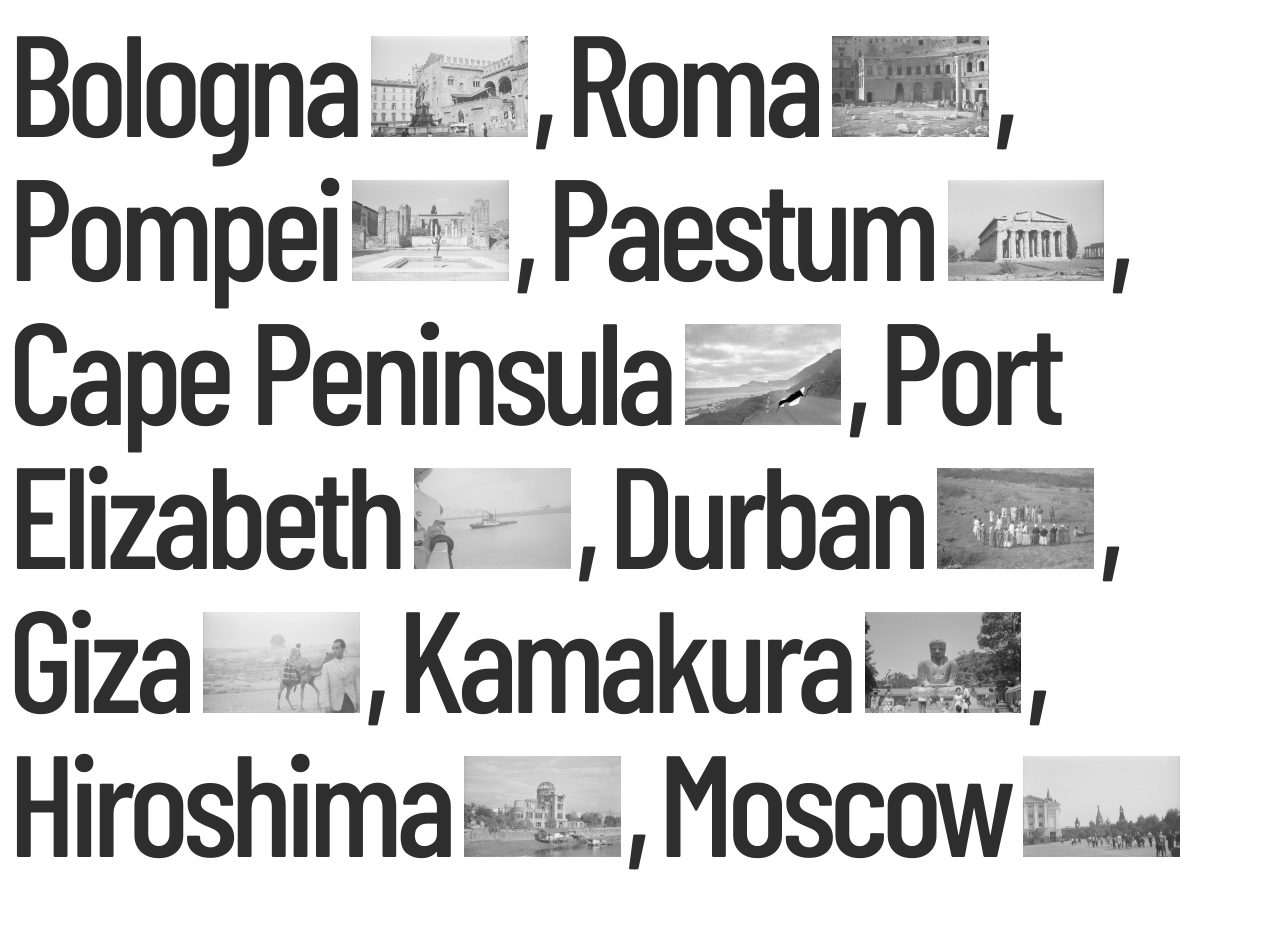
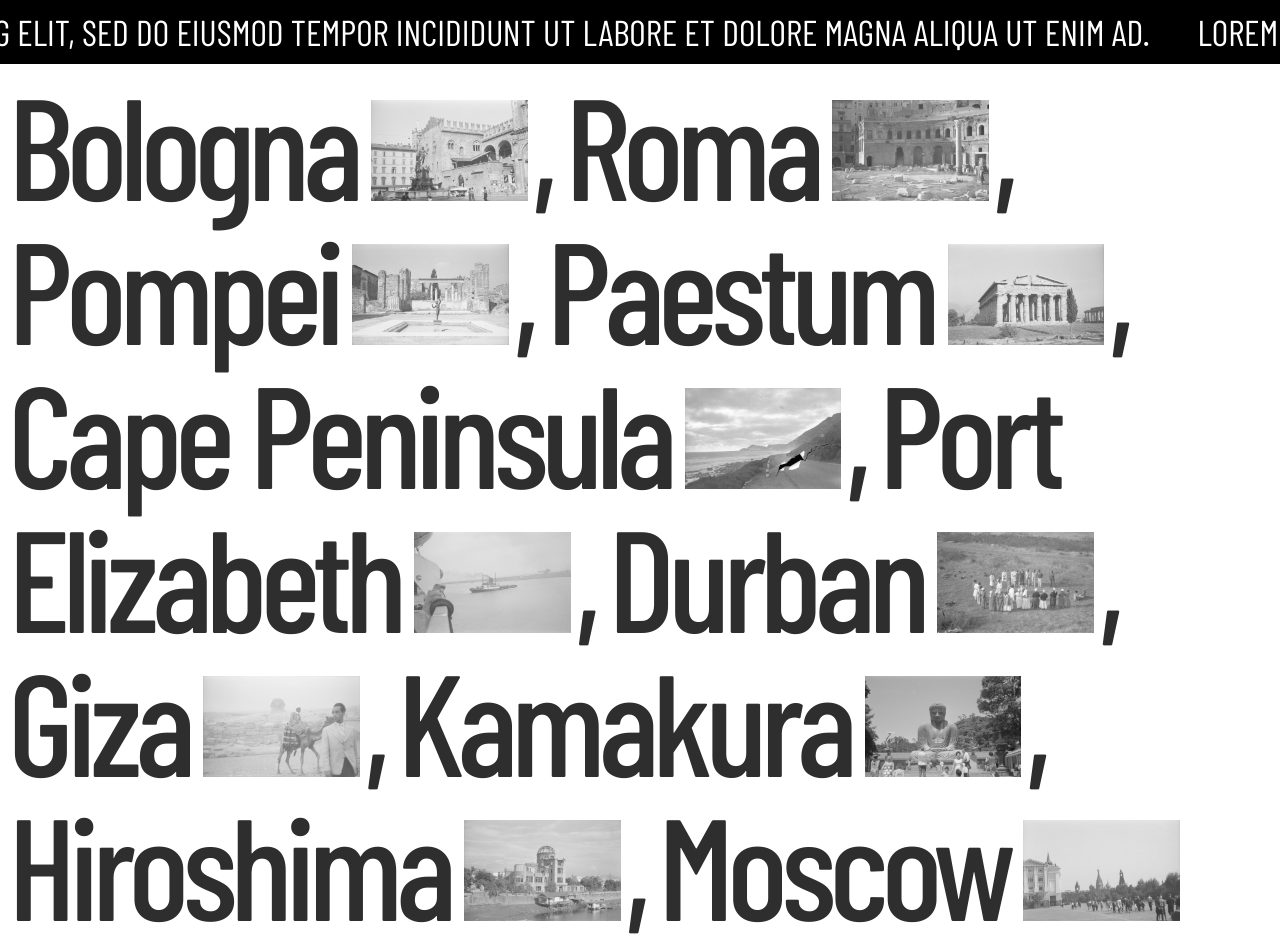
Before and after one commit to mbourjac/react-projects-list, a React (Vite) app: page / in a window 1280 px wide. Before the commit the page ends 886 px from the top, so only its background shows below. Built offline with nearby package versions, Linux system fonts and the light colour scheme; a web font is replaced by a local one.

Commit message:
feat: implement base marquee

```diff
--- a/package.json
+++ b/package.json
@@ -12,6 +12,7 @@
   },
   "dependencies": {
     "clsx": "^2.1.0",
+    "framer-motion": "^11.0.24",
     "react": "^18.2.0",
     "react-dom": "^18.2.0",
     "react-router-dom": "^6.21.0",
--- /dev/null
+++ b/src/components/Marquee/Marquee.tsx
@@ -0,0 +1,45 @@
+import type { ReactNode } from 'react';
+import { cn } from '../../lib/tailwind';
+import { MarqueeContent } from './MarqueeContent';
+
+export type MarqueeProps = {
+  className?: string;
+  duration?: number;
+  contentCount?: number;
+  gap?: string;
+  isVertical?: boolean;
+  isReverse?: boolean;
+  isRotate?: boolean;
+  children: ReactNode;
+};
+
+export const Marquee = ({
+  className,
+  gap = '3rem',
+  isVertical = false,
+  children,
+  ...restProps
+}: MarqueeProps) => {
+  return (
+    <div
+      className={cn(
+        'flex items-center overflow-hidden text-5xl',
+        isVertical ? 'vertical-rl h-full px-3' : 'horizontal-tb w-full py-3',
+        className,
+      )}
+      style={{ gap }}
+    >
+      <MarqueeContent gap={gap} isVertical={isVertical} {...restProps}>
+        {children}
+      </MarqueeContent>
+      <MarqueeContent
+        isAriaHidden
+        gap={gap}
+        isVertical={isVertical}
+        {...restProps}
+      >
+        {children}
+      </MarqueeContent>
+    </div>
+  );
+};
--- /dev/null
+++ b/src/components/Marquee/MarqueeContent.tsx
@@ -0,0 +1,56 @@
+import { motion } from 'framer-motion';
+import { cn } from '../../lib/tailwind';
+import type { MarqueeProps } from './Marquee';
+
+type MarqueeContentProps = MarqueeProps & {
+  gap: string;
+  isVertical: boolean;
+  isAriaHidden?: boolean;
+};
+
+export const MarqueeContent = ({
+  duration = 30,
+  contentCount = 1,
+  gap,
+  isVertical,
+  isReverse = false,
+  isRotate = false,
+  isAriaHidden,
+  children,
+}: MarqueeContentProps) => {
+  const initialInlineStart = isReverse ? `calc(-100% - ${gap})` : 0;
+  const animateInlineStart = isReverse ? 0 : `calc(-100% - ${gap})`;
+  const rotate = isRotate ? 180 : 0;
+
+  const initial =
+    isVertical ? { y: initialInlineStart, rotate } : { x: initialInlineStart };
+
+  const animate =
+    isVertical ? { y: animateInlineStart, rotate } : { x: animateInlineStart };
+
+  const transition = { duration, repeat: Infinity, ease: 'linear' };
+
+  return (
+    <motion.div
+      className="flex items-center whitespace-nowrap"
+      style={{ gap }}
+      initial={initial}
+      animate={animate}
+      transition={transition}
+      aria-hidden={isAriaHidden}
+    >
+      {Array.from({ length: contentCount }, (_, index) => {
+        return (
+          <div
+            key={index}
+            className={cn(Array.isArray(children) && 'flex items-center')}
+            style={{ gap }}
+            aria-hidden={isAriaHidden ?? index !== 0}
+          >
+            {children}
+          </div>
+        );
+      })}
+    </motion.div>
+  );
+};
--- a/src/pages/Home.tsx
+++ b/src/pages/Home.tsx
@@ -1,4 +1,5 @@
 import { Link } from 'react-router-dom';
+import { Marquee } from '../components/Marquee/Marquee';
 import { cn } from '../lib/tailwind';
 import { projectCovers } from './Home.constants';
 
@@ -6,8 +7,17 @@ export const Home = () => {
   const isLastProject = (index: number) => index === projectCovers.length - 1;
 
   return (
-    <main className="min-h-screen max-w-full px-2 py-2">
-      <div>
+    <main className="min-h-screen max-w-full">
+      <Marquee
+        contentCount={2}
+        className="bg-black text-4xl uppercase text-white"
+      >
+        <p>
+          Lorem ipsum dolor sit amet, consectetur adipiscing elit, sed do
+          eiusmod tempor incididunt ut labore et dolore magna aliqua ut enim ad.
+        </p>
+      </Marquee>
+      <div className="px-2 py-2">
         {projectCovers.map(({ id, src, slug, title }, index) => (
           <Link
             key={id}
```
Also changed, not shown: 1 other file (tests, documents, lock files or other folders).
